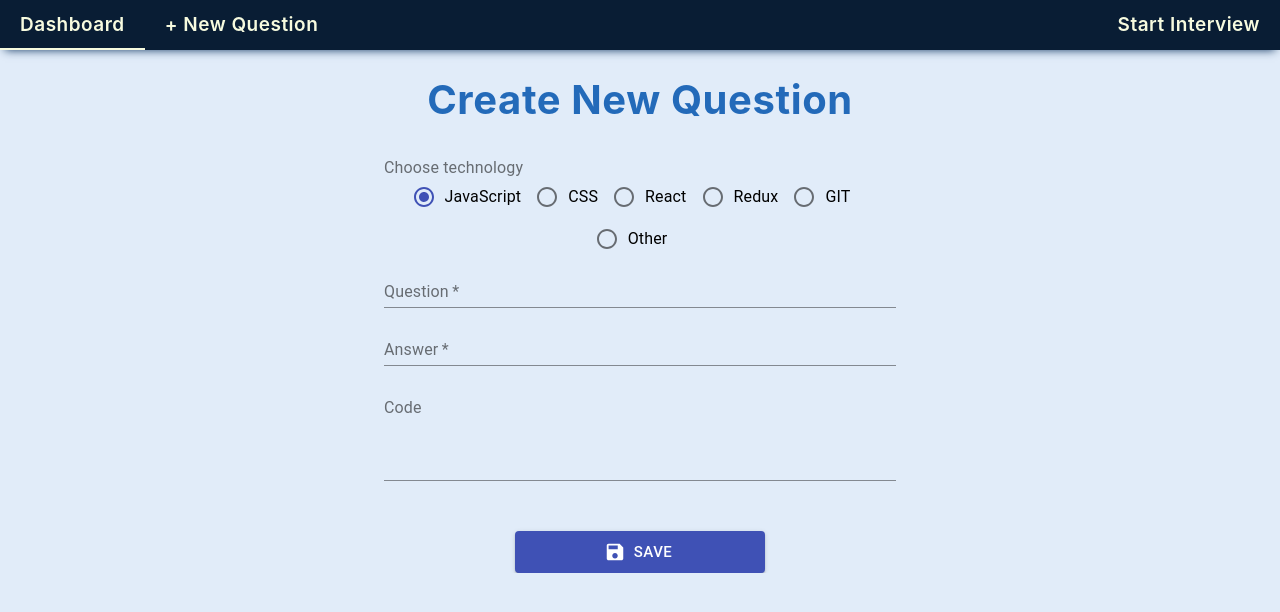
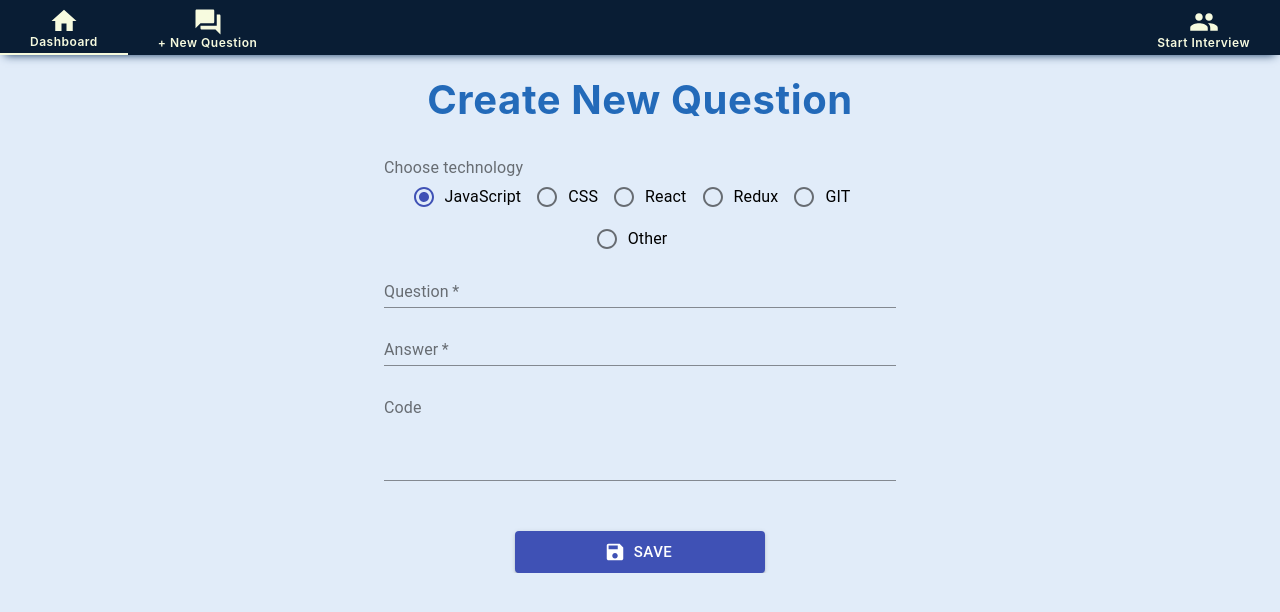
Before and after one commit to justFlow5/Bodo, a React (Create React App) app: page / in a window 1280 px wide. Shown: the top 612 px of the page. Built offline with nearby package versions, Linux system fonts and the light colour scheme.

Commit message:
add navbar icons

```diff
--- a/src/components/Navbar.tsx
+++ b/src/components/Navbar.tsx
@@ -1,5 +1,8 @@
 import React from 'react';
 import styled from 'styled-components';
+import HomeIcon from '@material-ui/icons/Home';
+import QuestionAnswerIcon from '@material-ui/icons/QuestionAnswer';
+import PeopleSharpIcon from '@material-ui/icons/PeopleSharp';
 
 import { device } from './utils/media';
 
@@ -14,7 +17,7 @@ const MyNavbar = styled.nav`
 
 /* background: ${props => props.theme.greenFour}; */
 background: #091D34;
-height: 50px;
+height: 55px;
 
 color: #f7fbdf;
 
@@ -53,37 +56,53 @@ const NavbarItem = styled.li`
   /* padding-top: 30px;
   padding-bottom: 30px; */
   padding: 0 10px;
-  height: 50px;
-  line-height: 50px;
+  height: 55px;
+  /* line-height: 55px; */
   white-space: nowrap;
 
-  font-size: 16px;
   font-weight: 500;
 
   cursor: pointer;
   /* margin: 10px; */
 
   border-bottom: 2px hidden #f7fbdf;
+
+  display: flex;
+  flex-direction: column;
+  justify-content: center;
+  align-items: center;
+
   transition: border 0.1s linear;
-
-  @media ${device.mobileL} {
-    font-size: 17px;
-  }
-  @media ${device.tablet} {
-    font-size: 19px;
-    letter-spacing: 0.5px;
-  }
-
-  @media ${device.laptop} {
-    font-size: 19px;
-    font-weight: 600;
-    padding: 0 20px;
-  }
 
   &.lastItem {
     margin-left: inherit;
     @media ${device.laptop} {
       margin-left: auto;
+    }
+  }
+
+  & .navIcon {
+    fill: #f7fbdf;
+    height: 30px;
+    width: 30px;
+  }
+
+  & .navText {
+    font-size: 8px;
+    line-height: unset;
+
+    @media ${device.mobileL} {
+      font-size: 10px;
+    }
+    @media ${device.tablet} {
+      font-size: 12px;
+      letter-spacing: 0.5px;
+    }
+
+    @media ${device.laptop} {
+      font-size: 12px;
+      font-weight: 600;
+      padding: 0 20px;
     }
   }
 
@@ -98,10 +117,19 @@ const Navbar: React.FC = () => {
   return (
     <MyNavbar>
       <NavbarList>
-        <NavbarItem>Dashboard</NavbarItem>
-        <NavbarItem>+ New Question</NavbarItem>
+        <NavbarItem>
+          <HomeIcon className="navIcon" />
+          <span className="navText">Dashboard</span>
+        </NavbarItem>
+        <NavbarItem>
+          <QuestionAnswerIcon className="navIcon" />
+          <span className="navText">+ New Question</span>
+        </NavbarItem>
 
-        <NavbarItem className="lastItem">Start Interview</NavbarItem>
+        <NavbarItem className="lastItem">
+          <PeopleSharpIcon className="navIcon" />
+          <span className="navText">Start Interview</span>
+        </NavbarItem>
       </NavbarList>
     </MyNavbar>
   );
```
